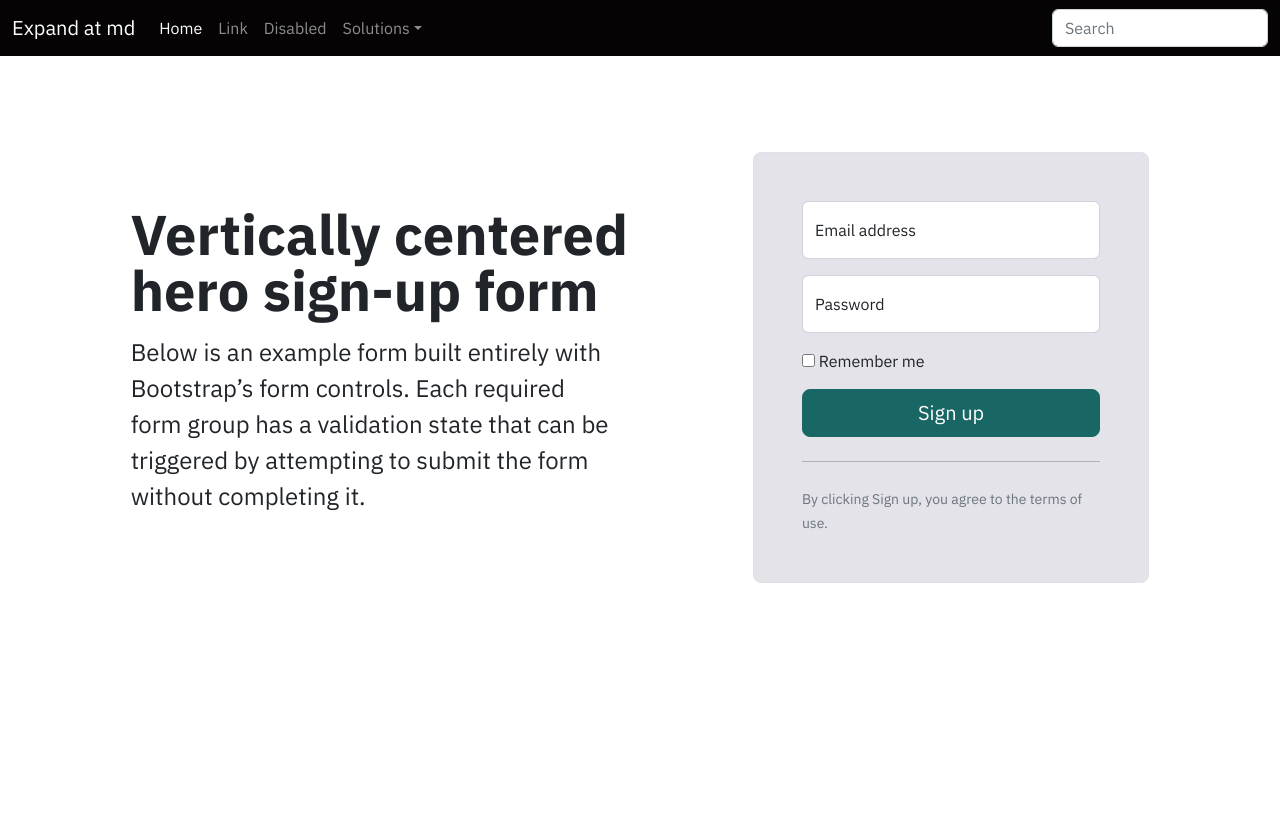
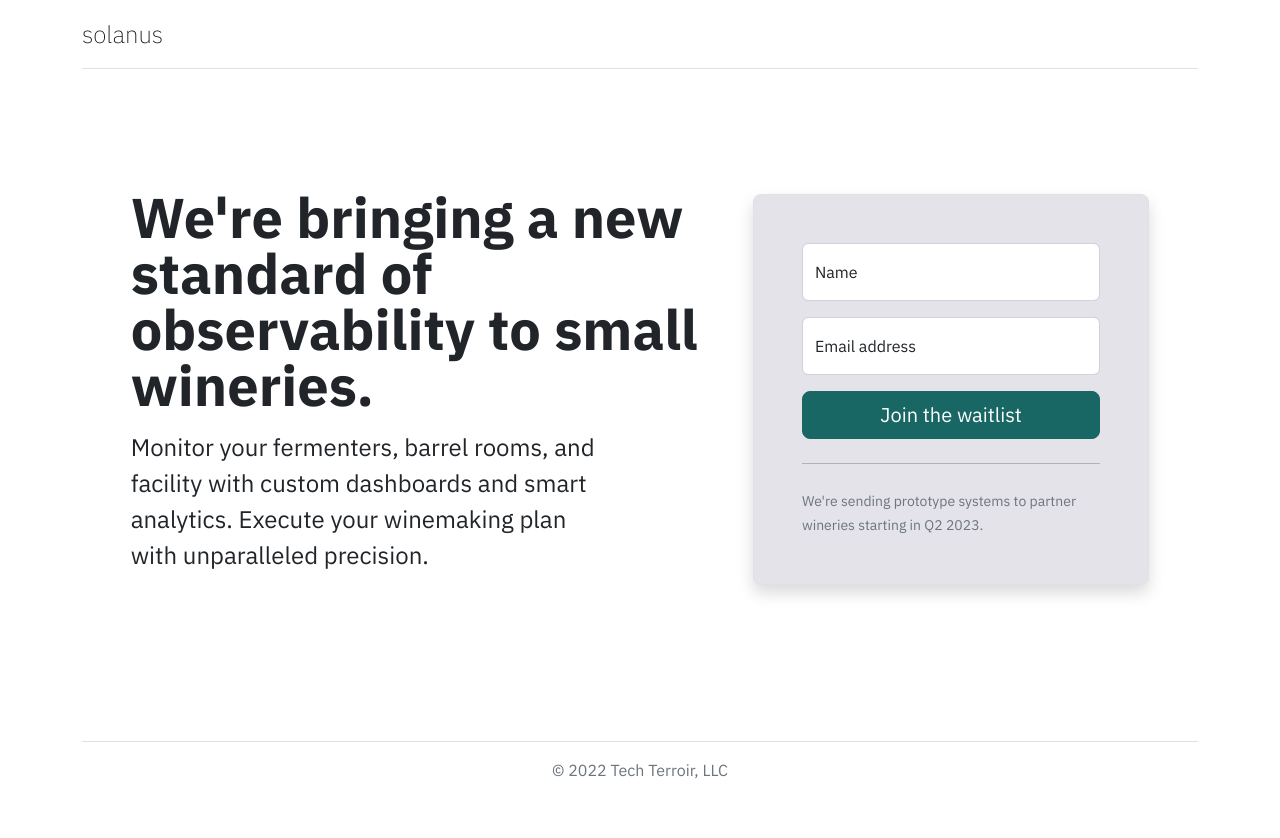
Before and after one commit to solanus-systems/solanus.systems, a website built with Vite: page src/index.html in a window 1280 px wide. Before the commit the page ends 800 px from the top, so only its background shows below. Built offline with nearby package versions, Linux system fonts and the light colour scheme; files whose address does not match are found by name.

Commit message:
Create homepage

```diff
--- a/src/index.html
+++ b/src/index.html
@@ -2,7 +2,7 @@
 <html lang="en">
   <head>
     <meta charset="utf-8">
-    <title>Solanus Systems</title>
+    <title>Solanus: Building smarter wineries.</title>
     <meta name="description" content="">
     <meta name="viewport" content="width=device-width, initial-scale=1">
     <meta property="og:title" content="">
@@ -12,75 +12,62 @@
     <link rel="icon" href="/favicon.ico" sizes="any">
     <link rel="icon" href="/icon.svg" type="image/svg+xml">
     <link rel="apple-touch-icon" href="icon.png">
-    <meta name="theme-color" content="#fafafa">
-    <link href="https://cdn.jsdelivr.net/npm/bootstrap@5.3.0-alpha1/dist/css/bootstrap.min.css" rel="stylesheet" integrity="sha384-GLhlTQ8iRABdZLl6O3oVMWSktQOp6b7In1Zl3/Jr59b6EGGoI1aFkw7cmDA6j6gD" crossorigin="anonymous">
-    <link rel="stylesheet" href="/index.css">
+    <meta name="theme-color" content="#186764">
   </head>
-  <body>
-    <main>
-      <!-- main navigation -->
-      <nav class="navbar navbar-expand-md navbar-dark bg-dark" aria-label="Fourth navbar example">
-        <div class="container-fluid">
-          <a class="navbar-brand" href="#">Expand at md</a>
-          <button class="navbar-toggler" type="button" data-bs-toggle="collapse" data-bs-target="#navbarsExample04" aria-controls="navbarsExample04" aria-expanded="false" aria-label="Toggle navigation">
-            <span class="navbar-toggler-icon"></span>
-          </button>
-          <div class="collapse navbar-collapse" id="navbarsExample04">
-            <ul class="navbar-nav me-auto mb-2 mb-md-0">
-              <li class="nav-item">
-                <a class="nav-link active" aria-current="page" href="#">Home</a>
-              </li>
-              <li class="nav-item">
-                <a class="nav-link" href="#">Link</a>
-              </li>
-              <li class="nav-item">
-                <a class="nav-link" href="">Disabled</a>
-              </li>
-              <li class="nav-item dropdown">
-                <a class="nav-link dropdown-toggle" href="#" data-bs-toggle="dropdown" aria-expanded="false">Solutions</a>
-                <ul class="dropdown-menu">
-                  <li><a class="dropdown-item" href="#">Tanks</a></li>
-                  <li><a class="dropdown-item" href="#">Barrel Rooms</a></li>
-                  <li><a class="dropdown-item" href="#">Dashboards</a></li>
-                </ul>
-              </li>
-            </ul>
-            <form role="search">
-              <input class="form-control" type="search" placeholder="Search" aria-label="Search">
-            </form>
-          </div>
-        </div>
-      </nav>
-      <!-- hero -->
+  <body class="d-flex flex-column vh-100">
+    <!-- header -->
+    <div class="container">
+      <header class="d-flex flex-wrap justify-content-center py-3 mb-4 border-bottom">
+        <a href="/" class="d-flex align-items-center mb-3 mb-md-0 me-md-auto text-dark text-decoration-none" aria-current="page">
+          <!-- <svg class="bi me-2" width="40" height="32"><use xlink:href="#bootstrap"></use></svg> -->
+          <span class="fs-4 fw-light">solanus</span>
+        </a>
+        <ul class="nav">
+          <!-- <li class="nav-item"><a href="#" class="text-dark nav-link">Solutions</a></li> -->
+          <!-- <li class="nav-item"><a href="#" class="text-dark nav-link">Pricing</a></li> -->
+          <!-- <li class="nav-item"><a href="#" class="text-dark nav-link">Showcase</a></li> -->
+          <!-- <li class="nav-item"><a href="/about" class="text-dark nav-link">About</a></li> -->
+        </ul>
+      </header>
+    </div>
+    <!-- hero -->
+    <main class="flex-grow-1">
       <div class="container col-xl-10 col-xxl-8 px-4 py-5">
         <div class="row align-items-center g-lg-5 py-5">
           <div class="col-lg-7 text-center text-lg-start">
-            <h1 class="display-4 fw-bold lh-1 mb-3">Vertically centered hero sign-up form</h1>
-            <p class="col-lg-10 fs-4">Below is an example form built entirely with Bootstrap’s form controls. Each required form group has a validation state that can be triggered by attempting to submit the form without completing it.</p>
+            <h1 class="display-4 fw-bold lh-1 mb-3">We're bringing a new standard of observability to small wineries.</h1>
+            <p class="col-lg-10 fs-4">Monitor your fermenters, barrel rooms, and facility with custom dashboards and smart analytics. Execute your winemaking plan with unparalleled precision.</p>
           </div>
           <div class="col-md-10 mx-auto col-lg-5">
-            <form class="p-4 p-md-5 border rounded-3 bg-light">
+            <form class="p-4 p-md-5 border rounded-3 bg-light shadow">
               <div class="form-floating mb-3">
-                <input type="email" class="form-control" id="floatingInput" placeholder="name@example.com">
-                <label for="floatingInput">Email address</label>
+                <input type="password" class="form-control" id="name-input" placeholder="your name">
+                <label for="name-input">Name</label>
               </div>
               <div class="form-floating mb-3">
-                <input type="password" class="form-control" id="floatingPassword" placeholder="Password">
-                <label for="floatingPassword">Password</label>
+                <input type="email" class="form-control" id="email-input" placeholder="name@example.com">
+                <label for="email-input">Email address</label>
               </div>
-              <div class="checkbox mb-3">
-                <label>
-                  <input type="checkbox" value="remember-me"> Remember me
-                </label>
-              </div>
-              <button class="w-100 btn btn-lg btn-primary" type="submit">Sign up</button>
+              <button class="w-100 btn btn-lg btn-primary" type="submit">Join the waitlist</button>
               <hr class="my-4">
-              <small class="text-muted">By clicking Sign up, you agree to the terms of use.</small>
+              <small class="text-muted">We're sending prototype systems to partner wineries starting in Q2 2023.</small>
             </form>
           </div>
         </div>
       </div>
     </main>
-    <script type="module" src="./js/main.js"></script>
+    <!-- footer -->
+    <div class="container">
+      <footer class="py-3 my-4">
+        <ul class="nav justify-content-center border-bottom pb-3 mb-3">
+          <!-- <li class="nav-item"><a href="#" class="nav-link px-2 text-muted">Solutions</a></li> -->
+          <!-- <li class="nav-item"><a href="#" class="nav-link px-2 text-muted">Pricing</a></li> -->
+          <!-- <li class="nav-item"><a href="#" class="nav-link px-2 text-muted">Showcase</a></li> -->
+          <!-- <li class="nav-item"><a href="/about" class="nav-link px-2 text-muted">About</a></li> -->
+        </ul>
+        <p class="text-center text-muted">© 2022 Tech Terroir, LLC</p>
+      </footer>
+    </div>
+    <script type="module" src="/main.js"></script>
   </body>
 </html>
```
Also changed, not shown: public/waves.svg (added).
